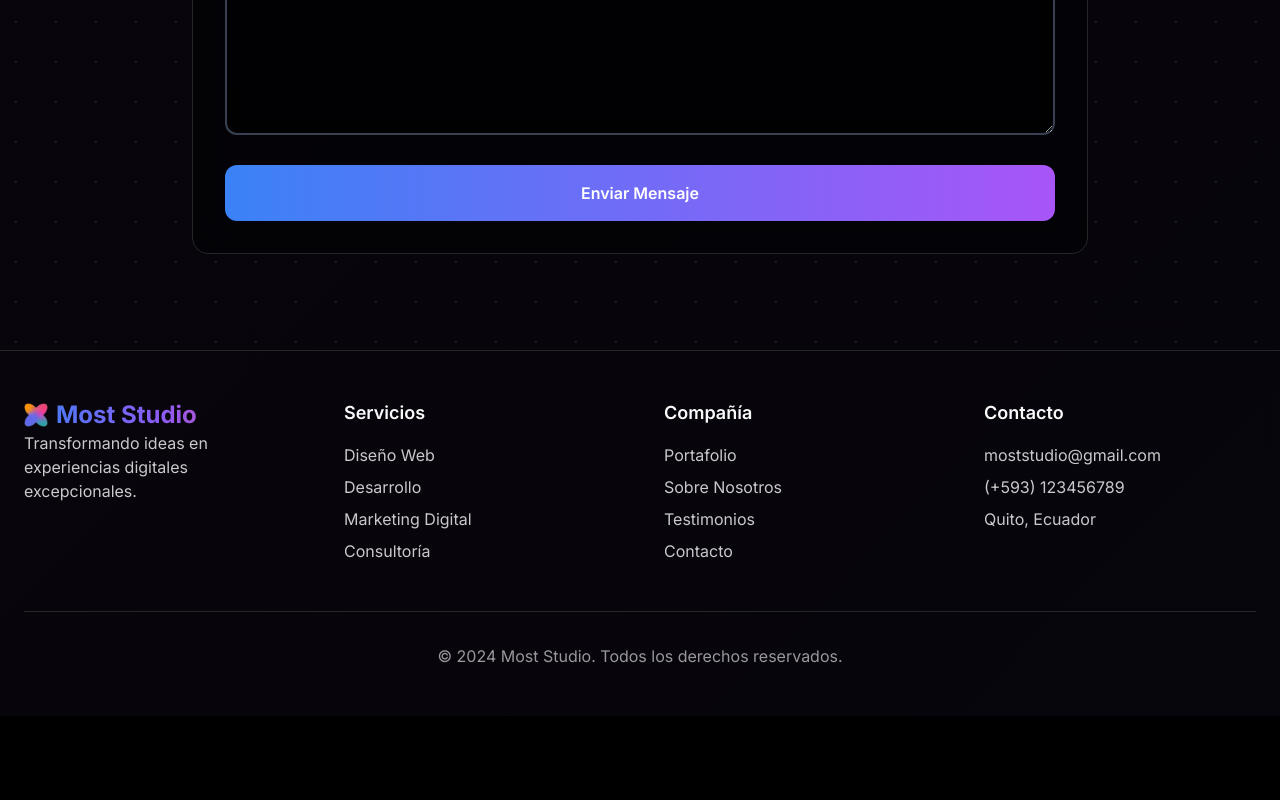
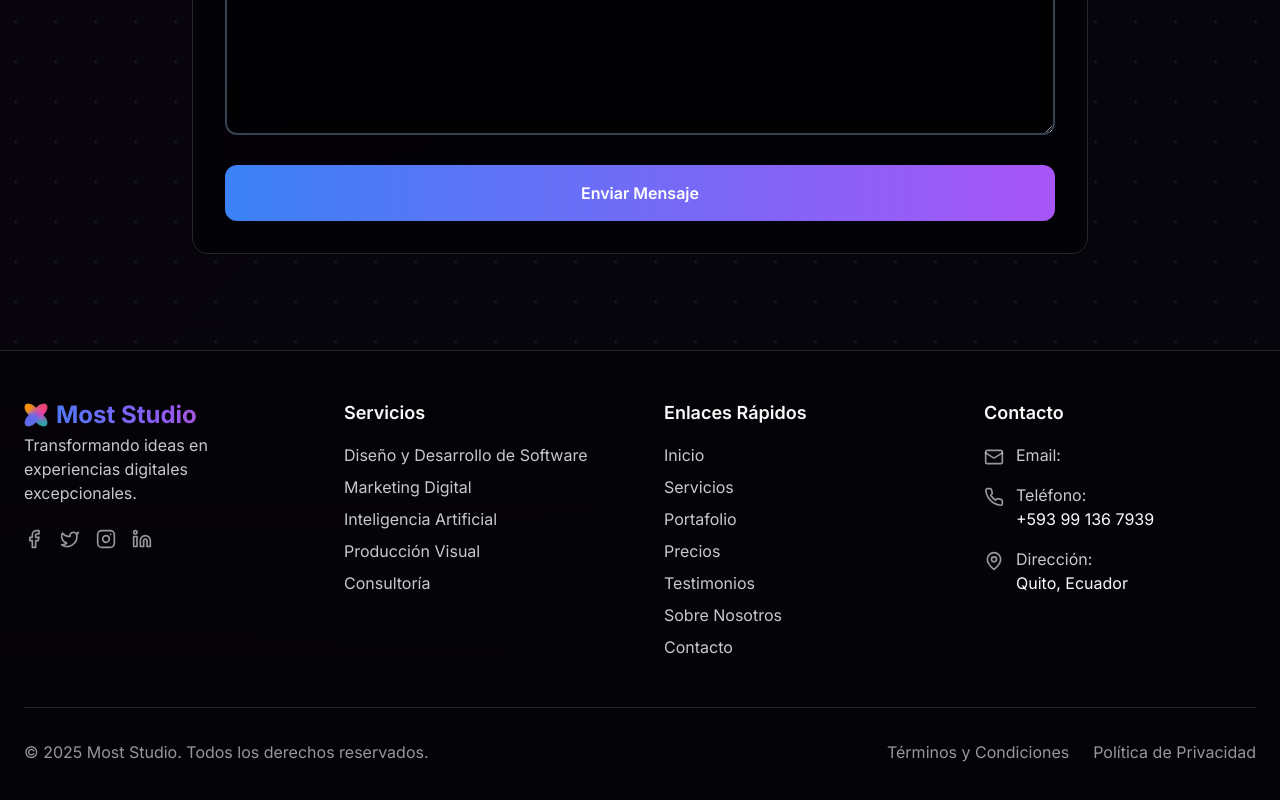
Before and after one commit to MattSeb15/most-studio, a Next.js app: page / in a window 1280 px wide. Shown: the part 8058-8858 px from the top of the page. Before the commit the page ends 8774 px from the top, so only its background shows below. Built offline with nearby package versions, Linux system fonts and the light colour scheme.

Commit message:
Actualizar el pie de página con enlaces rápidos, sección de servicios y contacto

```diff
--- a/components/layout/Footer.tsx
+++ b/components/layout/Footer.tsx
@@ -1,50 +1,169 @@
 'use client'
 
+import Link from 'next/link'
 import { useScrollAnimation } from '@/lib/hooks/useScrollAnimation'
+import { SERVICES } from '@/lib/types'
+import {
+	Facebook,
+	Twitter,
+	Instagram,
+	Linkedin,
+	Mail,
+	Phone,
+	MapPin,
+	ArrowUpRight,
+} from 'lucide-react'
 import { MostStudioLogo } from '../ui/logo'
 
 export function Footer() {
 	useScrollAnimation()
 
+	const scrollToTop = () => {
+		window.scrollTo({
+			top: 0,
+			behavior: 'smooth',
+		})
+	}
+
 	return (
-		<footer className='py-12 border-t border-border'>
-			<div className='container mx-auto px-6'>
-				<div className='grid grid-cols-1 md:grid-cols-4 gap-12 stagger-children'>
+		<footer className='py-12 border-t border-border relative overflow-hidden'>
+			{/* Background gradient */}
+			<div className='absolute inset-0 bg-gradient-to-b from-background via-background/50 to-background opacity-50'></div>
+
+			<div className='container mx-auto px-6 relative'>
+				{/* Main footer content */}
+				<div className='grid grid-cols-1 md:grid-cols-2 lg:grid-cols-4 gap-12 stagger-children'>
+					{/* Brand section */}
 					<div>
-						<MostStudioLogo />
-						<p className='text-foreground/80'>
+						<button onClick={scrollToTop}>
+							<MostStudioLogo />
+						</button>
+						<p className='text-foreground/80 mb-6'>
 							Transformando ideas en experiencias digitales excepcionales.
 						</p>
+						<div className='flex space-x-4'>
+							<a
+								href='#'
+								className='text-foreground/60 hover:text-foreground transition-colors'>
+								<Facebook className='w-5 h-5' />
+							</a>
+							<a
+								href='#'
+								className='text-foreground/60 hover:text-foreground transition-colors'>
+								<Twitter className='w-5 h-5' />
+							</a>
+							<a
+								href='#'
+								className='text-foreground/60 hover:text-foreground transition-colors'>
+								<Instagram className='w-5 h-5' />
+							</a>
+							<a
+								href='#'
+								className='text-foreground/60 hover:text-foreground transition-colors'>
+								<Linkedin className='w-5 h-5' />
+							</a>
+						</div>
 					</div>
+
+					{/* Services section */}
 					<div>
 						<h4 className='text-lg font-semibold mb-4'>Servicios</h4>
-						<ul className='space-y-2 text-foreground/80'>
-							<li>Diseño Web</li>
-							<li>Desarrollo</li>
-							<li>Marketing Digital</li>
-							<li>Consultoría</li>
+						<ul className='space-y-2'>
+							{SERVICES.ALL.map(service => (
+								<li key={service.id}>
+									<Link
+										href={`#servicios`}
+										className='text-foreground/80 hover:text-foreground transition-colors flex items-center group'>
+										{service.title}
+										<ArrowUpRight className='w-4 h-4 ml-1 opacity-0 group-hover:opacity-100 transition-opacity' />
+									</Link>
+								</li>
+							))}
 						</ul>
 					</div>
+
+					{/* Quick links */}
 					<div>
-						<h4 className='text-lg font-semibold mb-4'>Compañía</h4>
-						<ul className='space-y-2 text-foreground/80'>
-							<li>Portafolio</li>
-							<li>Sobre Nosotros</li>
-							<li>Testimonios</li>
-							<li>Contacto</li>
+						<h4 className='text-lg font-semibold mb-4'>Enlaces Rápidos</h4>
+						<ul className='space-y-2'>
+							{[
+								{ title: 'Inicio', href: '#' },
+								{ title: 'Servicios', href: '#servicios' },
+								{ title: 'Portafolio', href: '#portafolio' },
+								{ title: 'Precios', href: '#precios' },
+								{ title: 'Testimonios', href: '#testimonios' },
+								{ title: 'Sobre Nosotros', href: '#nosotros' },
+								{ title: 'Contacto', href: '#contacto' },
+							].map(link => (
+								<li key={link.title}>
+									<Link
+										href={link.href}
+										className='text-foreground/80 hover:text-foreground transition-colors flex items-center group'>
+										{link.title}
+										<ArrowUpRight className='w-4 h-4 ml-1 opacity-0 group-hover:opacity-100 transition-opacity' />
+									</Link>
+								</li>
+							))}
 						</ul>
 					</div>
+
+					{/* Contact section */}
 					<div>
 						<h4 className='text-lg font-semibold mb-4'>Contacto</h4>
-						<ul className='space-y-2 text-foreground/80'>
-							<li>moststudio@gmail.com</li>
-							<li>(+593) 123456789</li>
-							<li>Quito, Ecuador</li>
+						<ul className='space-y-4'>
+							<li className='flex items-start'>
+								<Mail className='w-5 h-5 mr-3 mt-1 text-foreground/60' />
+								<div>
+									<p className='text-foreground/80'>Email:</p>
+									<a
+										href='mailto:info@moststudio.com'
+										className='hover:text-foreground transition-colors'>
+										{process.env.NEXT_PUBLIC_EMAILJS_TO_EMAIL}
+									</a>
+								</div>
+							</li>
+							<li className='flex items-start'>
+								<Phone className='w-5 h-5 mr-3 mt-1 text-foreground/60' />
+								<div>
+									<p className='text-foreground/80'>Teléfono:</p>
+									<a
+										href='tel:+34900123456'
+										className='hover:text-foreground transition-colors'>
+										+593 99 136 7939
+									</a>
+								</div>
+							</li>
+							<li className='flex items-start'>
+								<MapPin className='w-5 h-5 mr-3 mt-1 text-foreground/60' />
+								<div>
+									<p className='text-foreground/80'>Dirección:</p>
+									<p>Quito, Ecuador</p>
+								</div>
+							</li>
 						</ul>
 					</div>
 				</div>
+
+				{/* Bottom bar */}
 				<div className='mt-12 pt-8 border-t border-border text-center text-foreground/60 fade-up'>
-					<p>&copy; 2024 Most Studio. Todos los derechos reservados.</p>
+					<div className='flex flex-col md:flex-row justify-between items-center gap-4'>
+						<p>
+							&copy; {new Date().getFullYear()} Most Studio. Todos los derechos
+							reservados.
+						</p>
+						<div className='flex space-x-6'>
+							<Link
+								href='#'
+								className='hover:text-foreground transition-colors'>
+								Términos y Condiciones
+							</Link>
+							<Link
+								href='#'
+								className='hover:text-foreground transition-colors'>
+								Política de Privacidad
+							</Link>
+						</div>
+					</div>
 				</div>
 			</div>
 		</footer>
```
